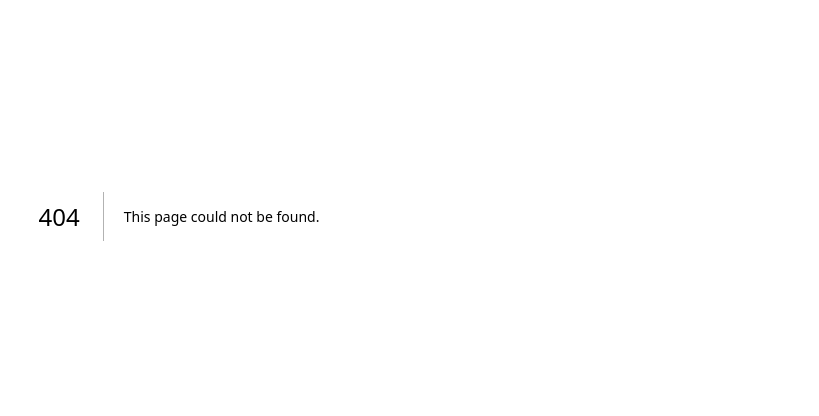
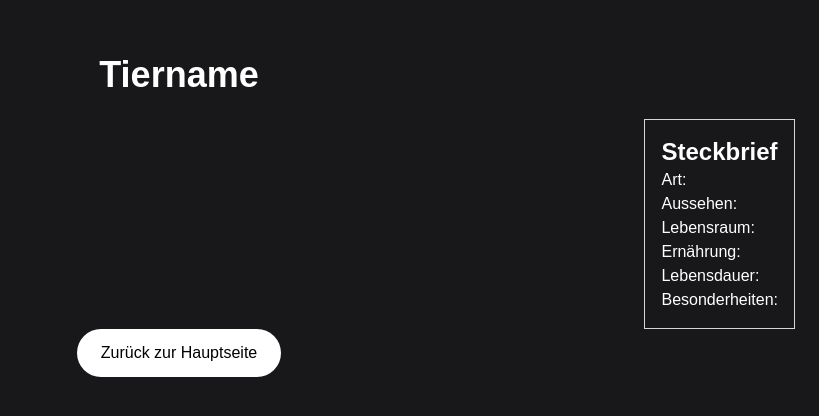
Before and after one commit to V0706/Hackathon, a Next.js app: page /third in a window 1280 px wide. Before the commit this address had no page. Shown: the part 184-600 px from the top of the page, without its empty margins (461-1280 px from the left). Built offline with nearby package versions, Linux system fonts and the light colour scheme.

Commit message:
Vorlage_Tierseite

```diff
--- a/src/app/page.tsx
+++ b/src/app/page.tsx
@@ -11,6 +11,12 @@ export default function Home() {
         className="rounded-full bg-black px-6 py-3 text-white transition hover:bg-zinc-700"
       >
         Zur neuen Seite
+      </Link>
+      <Link
+        href="/third"
+        className="rounded-full bg-black px-6 py-3 text-white transition hover:bg-zinc-700"
+      >
+        Zur Tiervorlage Seite
       </Link>
         <Image
           className="dark:invert h-5 w-[100px]"
--- /dev/null
+++ b/src/app/third/page.tsx
@@ -0,0 +1,27 @@
+import Link from "next/link";
+
+export default function SecondPage() {
+  return (
+    <main className="flex min-h-screen flex-col items-center justify-center bg-zinc-900 px-6 py-16 text-center text-white">
+      <h1 className="mb-6 text-4xl font-bold">Tiername</h1>
+        <div className="self-end border border-gray-300 p-4 text-left">
+            <h2 className="text-2xl font-semibold">Steckbrief</h2>
+                <ul>
+                    <li>Art: </li>
+                    <li>Aussehen: </li>
+                    <li>Lebensraum: </li>
+                    <li>Ernährung: </li>
+                    <li>Lebensdauer: </li>
+                    <li>Besonderheiten: </li>
+
+                </ul>
+        </div>
+      <Link
+        href="/"
+       className="rounded-full bg-white px-6 py-3 text-black transition hover:bg-zinc-300"
+      >
+        Zurück zur Hauptseite
+      </Link>
+    </main>
+  );
+}
```
